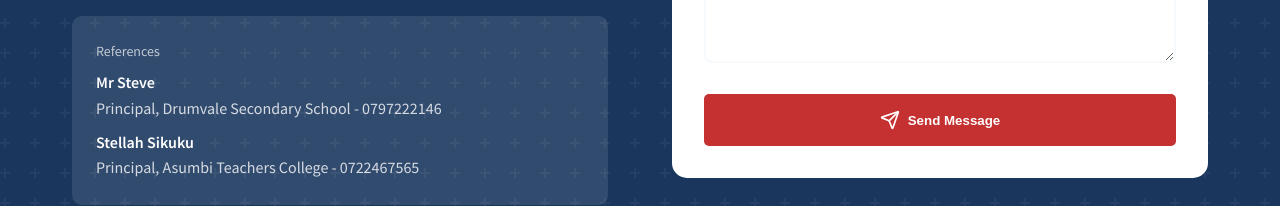
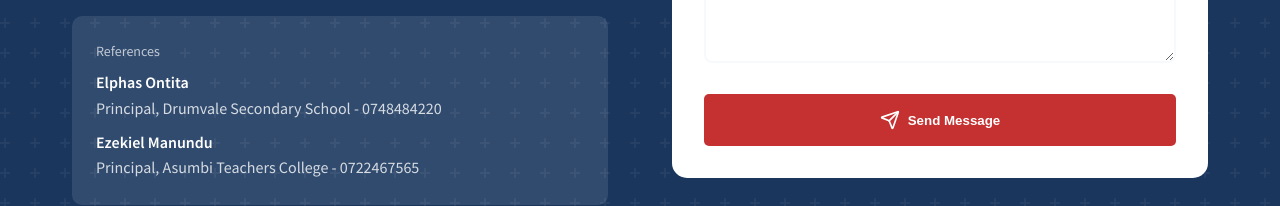
Before and after one commit to jared-solutions/mr-steve, a React (Vite) app: page / in a window 1280 px wide. Shown: the part 6553-6759 px from the top of the page. Built offline with nearby package versions, Linux system fonts and the light colour scheme.

Commit message:
Fix Experience boxes mobile responsiveness: full width on phones

```diff
--- a/src/components/Contact.jsx
+++ b/src/components/Contact.jsx
@@ -146,9 +146,9 @@ export default function Contact() {
               <p style={{ color: 'rgba(255,255,255,0.7)', fontSize: '0.875rem', marginBottom: '0.5rem' }}>
                 References
               </p>
-              <p style={{ color: 'white', fontWeight: 600 }}>Mr Steve</p>
-              <p style={{ color: 'rgba(255,255,255,0.8)' }}>Principal, Drumvale Secondary School - 0797222146</p>
-              <p style={{ color: 'white', fontWeight: 600, marginTop: '0.5rem' }}>Stellah Sikuku</p>
+              <p style={{ color: 'white', fontWeight: 600 }}>Elphas Ontita</p>
+              <p style={{ color: 'rgba(255,255,255,0.8)' }}>Principal, Drumvale Secondary School - 0748484220</p>
+              <p style={{ color: 'white', fontWeight: 600, marginTop: '0.5rem' }}>Ezekiel Manundu</p>
               <p style={{ color: 'rgba(255,255,255,0.8)' }}>Principal, Asumbi Teachers College - 0722467565</p>
             </div>
           </motion.div>
--- a/src/components/Experience.jsx
+++ b/src/components/Experience.jsx
@@ -207,11 +207,16 @@ export default function Experience() {
           }
           #experience > div > div > div:not(:first-child) {
             width: 100% !important;
-            margin-left: 20px !important;
+            margin-left: 0 !important;
             justify-content: flex-start !important;
+            paddingBottom: 3rem !important;
+          }
+          #experience > div > div > div:not(:first-child) > div:nth-child(2) {
+            width: 100% !important;
+            padding: 2rem !important;
           }
           #experience > div > div > div:not(:first-child) > div:first-child {
-            left: 0 !important;
+            left: 20px !important;
             transform: translateX(-50%) !important;
           }
         }
```
